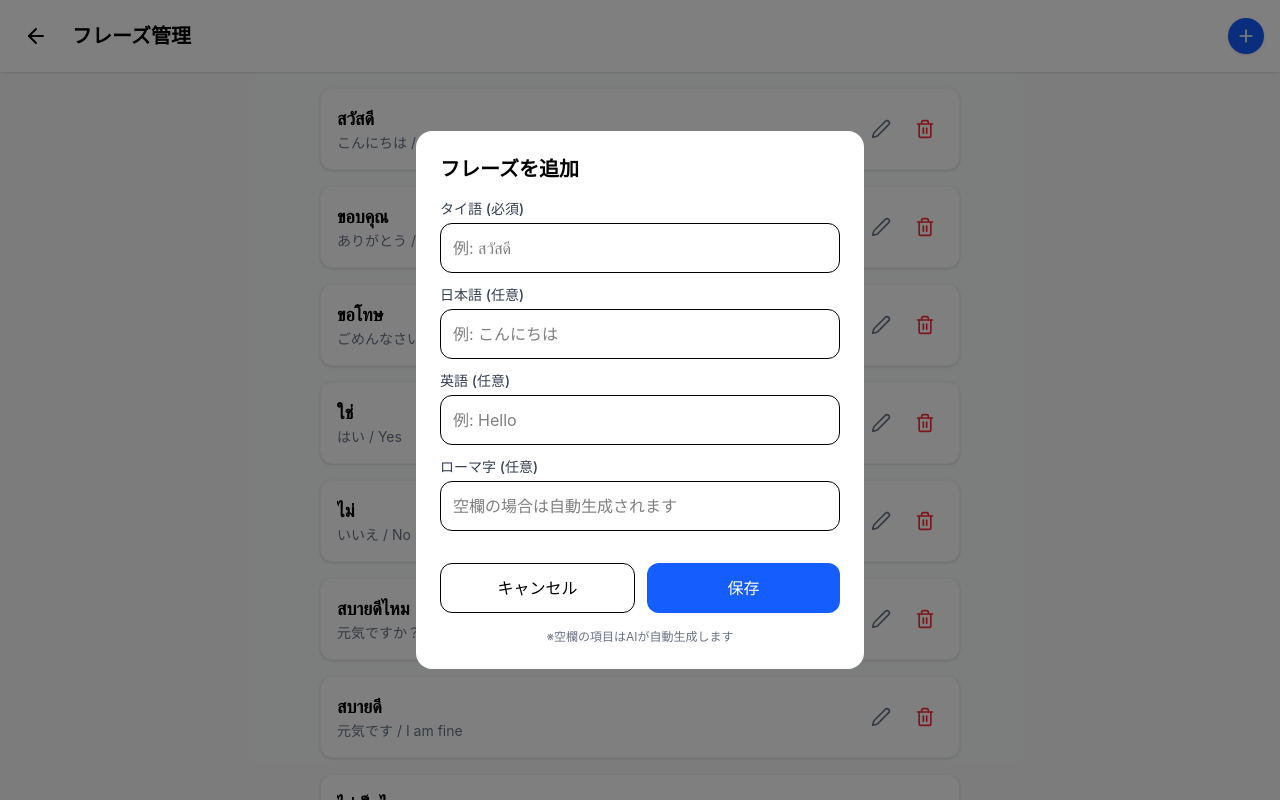
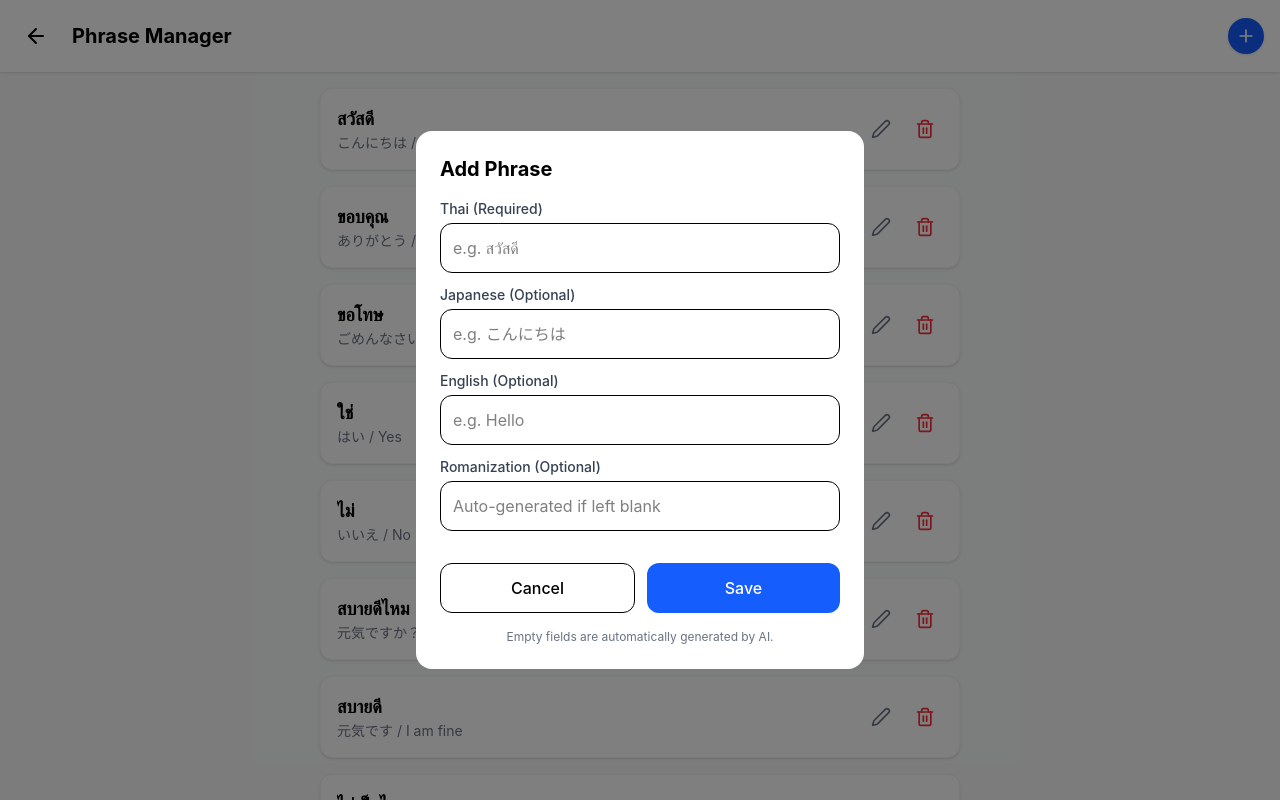
Before and after one commit to KeitaIwasa/Thaiping, a Next.js app: page /manage in a window 1280 px wide. Both pictures are taken after a click on the button 1246 px from the left and 36 px from the top of the page. Shown: the top 800 px of the page. Built offline with nearby package versions, Linux system fonts and the light colour scheme.

Commit message:
refactor: update language and alert messages to English for consistency and clarity

```diff
--- a/app/layout.tsx
+++ b/app/layout.tsx
@@ -25,7 +25,7 @@ export const viewport: Viewport = {
 
 export default function RootLayout({children}: {children: React.ReactNode}) {
   return (
-    <html lang="ja">
+    <html lang="en">
       <body className={`${googleSans.variable} ${notoSansJP.variable} ${notoSansThai.variable} font-sans`} suppressHydrationWarning>{children}</body>
     </html>
   );
--- a/app/manage/page.tsx
+++ b/app/manage/page.tsx
@@ -19,7 +19,7 @@ export default function ManagePhrases() {
 
   const handleSave = async () => {
     if (!editingPhrase.thai) {
-      alert('タイ語は必須です');
+      alert('Thai is required.');
       return;
     }
 
@@ -62,14 +62,14 @@ export default function ManagePhrases() {
       setEditingPhrase({});
     } catch (error) {
       console.error(error);
-      alert('生成に失敗しました。APIキーが設定されているか確認してください。');
+      alert('Failed to generate phrase details. Please check your API key settings.');
     } finally {
       setIsLoading(false);
     }
   };
 
   const handleDelete = (id: string) => {
-    if (confirm('本当に削除しますか？')) {
+    if (confirm('Are you sure you want to delete this phrase?')) {
       const newPhrases = phrases.filter(p => p.id !== id);
       setPhrases(newPhrases);
       savePhrases(newPhrases);
@@ -82,7 +82,7 @@ export default function ManagePhrases() {
         <button onClick={() => router.push('/')} className="p-2 mr-4">
           <ArrowLeft className="w-6 h-6" />
         </button>
-        <h1 className="text-xl font-bold">フレーズ管理</h1>
+        <h1 className="text-xl font-bold">Phrase Manager</h1>
         <button
           onClick={() => { setEditingPhrase({}); setIsEditing(true); }}
           className="ml-auto p-2 bg-blue-600 text-white rounded-full shadow-sm"
@@ -113,47 +113,47 @@ export default function ManagePhrases() {
       {isEditing && (
         <div className="fixed inset-0 bg-black/50 flex items-center justify-center p-4 z-50">
           <div className="bg-white rounded-2xl w-full max-w-md p-6 space-y-4 max-h-[90vh] overflow-y-auto">
-            <h2 className="text-xl font-bold">{editingPhrase.id ? 'フレーズを編集' : 'フレーズを追加'}</h2>
+            <h2 className="text-xl font-bold">{editingPhrase.id ? 'Edit Phrase' : 'Add Phrase'}</h2>
 
             <div className="space-y-3">
               <div>
-                <label className="block text-sm font-medium text-gray-700 mb-1">タイ語 (必須)</label>
+                <label className="block text-sm font-medium text-gray-700 mb-1">Thai (Required)</label>
                 <input
                   type="text"
                   value={editingPhrase.thai || ''}
                   onChange={e => setEditingPhrase({...editingPhrase, thai: e.target.value})}
                   className="w-full p-3 border rounded-xl font-thai"
-                  placeholder="例: สวัสดี"
+                  placeholder="e.g. สวัสดี"
                 />
               </div>
               <div>
-                <label className="block text-sm font-medium text-gray-700 mb-1">日本語 (任意)</label>
+                <label className="block text-sm font-medium text-gray-700 mb-1">Japanese (Optional)</label>
                 <input
                   type="text"
                   value={editingPhrase.japanese || ''}
                   onChange={e => setEditingPhrase({...editingPhrase, japanese: e.target.value})}
                   className="w-full p-3 border rounded-xl"
-                  placeholder="例: こんにちは"
+                  placeholder="e.g. こんにちは"
                 />
               </div>
               <div>
-                <label className="block text-sm font-medium text-gray-700 mb-1">英語 (任意)</label>
+                <label className="block text-sm font-medium text-gray-700 mb-1">English (Optional)</label>
                 <input
                   type="text"
                   value={editingPhrase.english || ''}
                   onChange={e => setEditingPhrase({...editingPhrase, english: e.target.value})}
                   className="w-full p-3 border rounded-xl"
-                  placeholder="例: Hello"
+                  placeholder="e.g. Hello"
                 />
               </div>
               <div>
-                <label className="block text-sm font-medium text-gray-700 mb-1">ローマ字 (任意)</label>
+                <label className="block text-sm font-medium text-gray-700 mb-1">Romanization (Optional)</label>
                 <input
                   type="text"
                   value={editingPhrase.romanization || ''}
                   onChange={e => setEditingPhrase({...editingPhrase, romanization: e.target.value})}
                   className="w-full p-3 border rounded-xl"
-                  placeholder="空欄の場合は自動生成されます"
+                  placeholder="Auto-generated if left blank"
                 />
               </div>
             </div>
@@ -164,18 +164,18 @@ export default function ManagePhrases() {
                 className="flex-1 p-3 border rounded-xl font-medium"
                 disabled={isLoading}
               >
-                キャンセル
+                Cancel
               </button>
               <button
                 onClick={handleSave}
                 className="flex-1 p-3 bg-blue-600 text-white rounded-xl font-medium flex justify-center items-center"
                 disabled={isLoading}
               >
-                {isLoading ? <Loader2 className="w-5 h-5 animate-spin" /> : '保存'}
+                {isLoading ? <Loader2 className="w-5 h-5 animate-spin" /> : 'Save'}
               </button>
             </div>
             <p className="text-xs text-gray-500 text-center mt-2">
-              ※空欄の項目はAIが自動生成します
+              Empty fields are automatically generated by AI.
             </p>
           </div>
         </div>
--- a/components/TypingSession.tsx
+++ b/components/TypingSession.tsx
@@ -53,7 +53,6 @@ export default function TypingSession({ mode }: { mode: Mode }) {
     // eslint-disable-next-line react-hooks/set-state-in-effect
     setPhrases(shuffled);
     if (shuffled.length > 0) {
-      // eslint-disable-next-line react-hooks/set-state-in-effect
       setCurrentPhrase(shuffled[0]);
     }
   }, [mode]);
@@ -106,10 +105,10 @@ export default function TypingSession({ mode }: { mode: Mode }) {
   if (phrases.length === 0 && !currentPhrase) {
     return (
       <div className="min-h-[100dvh] bg-gray-50 flex flex-col items-center justify-center p-4">
-        <h2 className="text-2xl font-bold mb-4">完了！</h2>
-        <p className="text-gray-600 mb-8">学習可能なフレーズがありません。</p>
+        <h2 className="text-2xl font-bold mb-4">Done!</h2>
+        <p className="text-gray-600 mb-8">No phrases are currently available for study.</p>
         <button onClick={() => router.push('/')} className="px-6 py-3 bg-blue-600 text-white rounded-xl font-semibold">
-          ホームに戻る
+          Back to Home
         </button>
       </div>
     );
@@ -125,7 +124,7 @@ export default function TypingSession({ mode }: { mode: Mode }) {
         </button>
         <h1 className="text-xl font-bold">{mode === 'practice' ? 'Practice Mode' : 'Memorization Mode'}</h1>
         <div className="ml-auto text-sm text-gray-500">
-          残り: {phrases.length}
+          Remaining: {phrases.length}
         </div>
       </header>
 
@@ -134,7 +133,7 @@ export default function TypingSession({ mode }: { mode: Mode }) {
           <button
             onClick={playAudio}
             className="absolute top-4 right-4 p-2 text-gray-400 hover:text-blue-600 hover:bg-blue-50 rounded-full transition-colors"
-            title="音声を再生"
+            title="Play audio"
           >
             <Volume2 className="w-6 h-6" />
           </button>
@@ -170,7 +169,7 @@ export default function TypingSession({ mode }: { mode: Mode }) {
                   e.currentTarget.scrollIntoView({ block: 'center', behavior: 'smooth' });
                 });
               }}
-              placeholder="タイ語を入力..."
+              placeholder="Type Thai..."
               className={`w-full p-4 text-2xl font-thai text-center border-2 rounded-xl focus:outline-none transition-colors ${
                 isCorrect ? 'border-green-500 bg-green-50 text-green-700' : 'border-gray-200 focus:border-blue-500'
               }`}
@@ -193,13 +192,13 @@ export default function TypingSession({ mode }: { mode: Mode }) {
                 onClick={handleNext}
                 className="p-4 bg-blue-600 text-white rounded-xl font-bold hover:bg-blue-700 transition-colors"
               >
-                次へ
+                Next
               </button>
               <button
                 onClick={handleMemorized}
                 className="p-4 bg-green-600 text-white rounded-xl font-bold hover:bg-green-700 transition-colors"
               >
-                覚えた (5日間非表示)
+                Memorized (Hide for 5 days)
               </button>
             </div>
           ) : (
@@ -209,7 +208,7 @@ export default function TypingSession({ mode }: { mode: Mode }) {
                 className="flex items-center text-gray-500 hover:text-gray-700 p-2"
               >
                 <SkipForward className="w-5 h-5 mr-1" />
-                スキップ
+                Skip
               </button>
 
               {mode === 'memorization' && (
@@ -220,7 +219,7 @@ export default function TypingSession({ mode }: { mode: Mode }) {
                   }}
                   className="text-blue-600 text-sm font-medium p-2"
                 >
-                  答えを見る
+                  Show answer
                 </button>
               )}
             </div>
```
